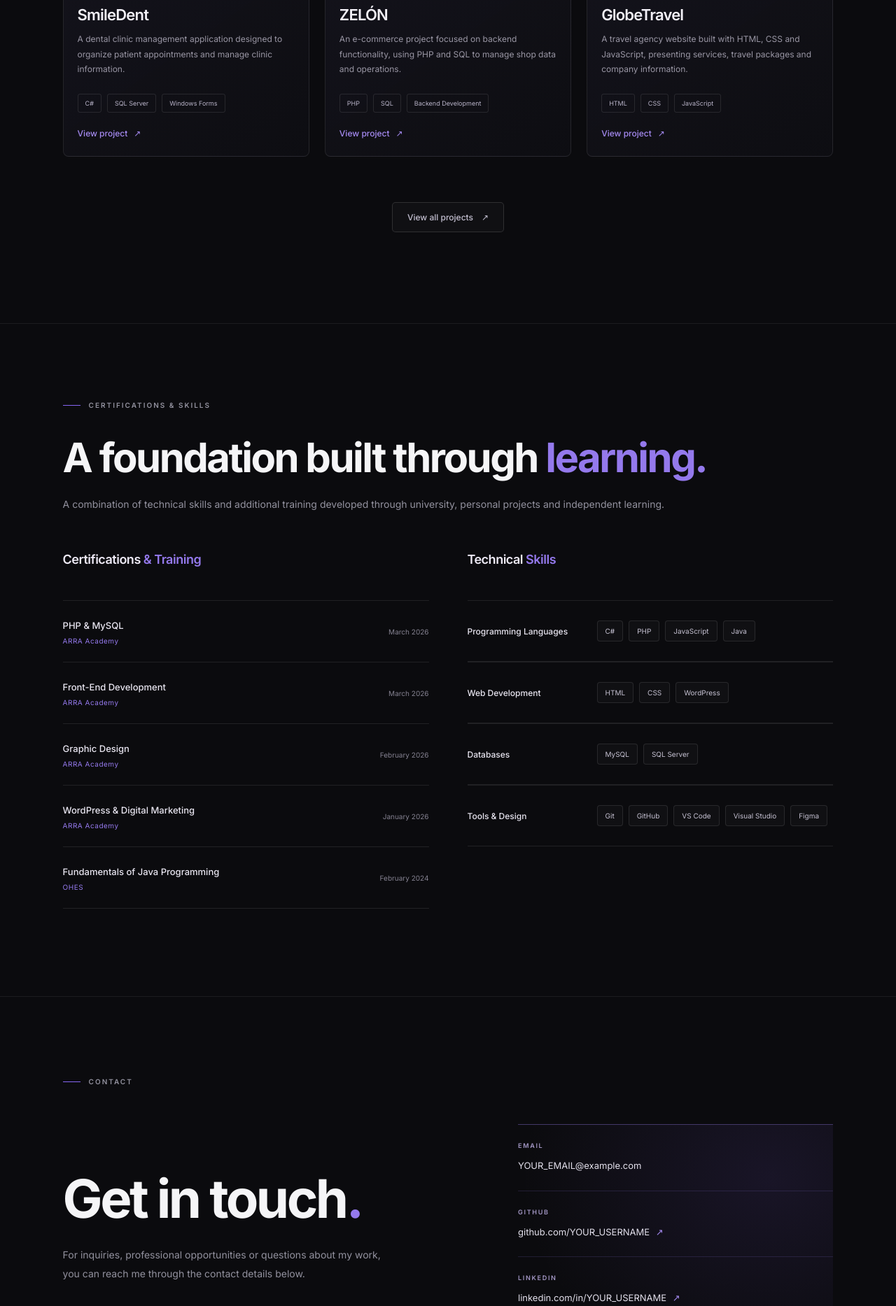
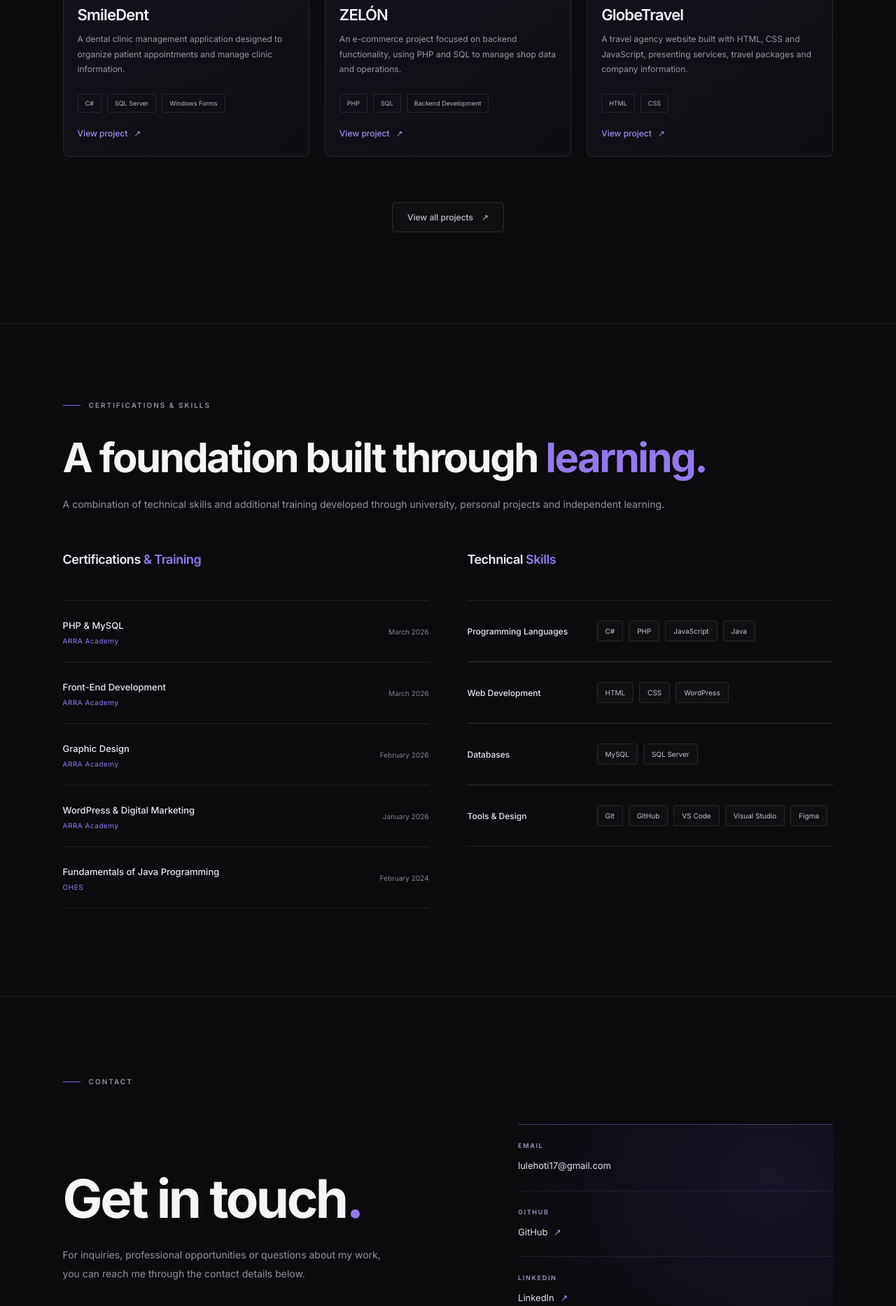
Before and after one commit to luljeta-hoti/luljeta-portfolio, a React (Vite) app: page / in a window 1280 px wide. Shown: the part 2240-4107 px from the top of the page at 70% size. Built offline with nearby package versions, Linux system fonts and the light colour scheme.

Commit message:
Updated my Contact Info

```diff
--- a/src/components/Contact.tsx
+++ b/src/components/Contact.tsx
@@ -35,30 +35,30 @@ function Contact() {
         <Reveal direction="right" delay={0.15} className="contact-details">
           <div className="contact-detail-block">
             <span className="contact-label">EMAIL</span>
-            <a href="mailto:YOUR_EMAIL@example.com">
-              YOUR_EMAIL@example.com
+            <a href="mailto:lulehoti17@gmail.com">
+              lulehoti17@gmail.com
             </a>
           </div>
 
           <div className="contact-detail-block">
             <span className="contact-label">GITHUB</span>
             <a
-              href="https://github.com/YOUR_USERNAME"
+              href="https://github.com/luljeta-hoti"
               target="_blank"
               rel="noreferrer"
             >
-              github.com/YOUR_USERNAME <span className="contact-arrow">↗</span>
+            GitHub <span className="contact-arrow">↗</span>
             </a>
           </div>
 
           <div className="contact-detail-block">
             <span className="contact-label">LINKEDIN</span>
             <a
-              href="https://www.linkedin.com/in/YOUR_USERNAME/"
+              href="https://www.linkedin.com/in/luljetahoti/"
               target="_blank"
               rel="noreferrer"
             >
-              linkedin.com/in/YOUR_USERNAME <span className="contact-arrow">↗</span>
+              LinkedIn <span className="contact-arrow">↗</span>
             </a>
           </div>
 
--- a/src/components/Projects.tsx
+++ b/src/components/Projects.tsx
@@ -39,7 +39,7 @@ export const projects = [
       'One challenge was handling unexpected changes caused by repeated interactions with interface elements while working under time pressure. I had to review the interactions, correct the issues and make sure the application was ready for submission.',
     learning:
       'This project gave me practical experience with C# desktop application development, Windows Forms, SQL Server integration and CRUD operations. It also helped me understand how interface interactions connect with database functionality.',
-    githubUrl:  'https://github.com/',
+    githubUrl:  'https://github.com/luljeta-hoti/smiledent',
     presentationUrl: '',
     visual: (
       <div className="preview-window project-image-preview">
@@ -72,7 +72,7 @@ export const projects = [
     challenge: '',
     learning:
       'The project provided practical experience with PHP, SQL and the role of backend functionality in an e-commerce application.',
-    githubUrl: 'https://github.com/',
+    githubUrl: 'https://github.com/luljeta-hoti/zelon',
     presentationUrl: '',
     visual: (
       <div className="preview-window project-image-preview">
@@ -89,7 +89,7 @@ export const projects = [
     dateLabel: 'March 2026',
     description:
       'A travel agency website built with HTML, CSS and JavaScript, presenting services, travel packages and company information.',
-    technologies: ['HTML', 'CSS', 'JavaScript'],
+    technologies: ['HTML', 'CSS',],
     className: 'globetravel',
     image: globeTravelImage,
     alt: 'GlobeTravel travel agency website screenshot',
@@ -116,7 +116,7 @@ export const projects = [
     challenge: '',
     learning:
       'This project strengthened my practical understanding of HTML, CSS, Flexbox, CSS Grid, reusable styling, responsive layouts, visual hierarchy and interactive web elements. It also gave me experience developing a complete website from scratch.',
-    githubUrl: 'https://github.com/',
+    githubUrl: 'https://github.com/luljeta-hoti/globetravel',
     presentationUrl: '',
     visual: (
       <div className="preview-window project-image-preview">
```
